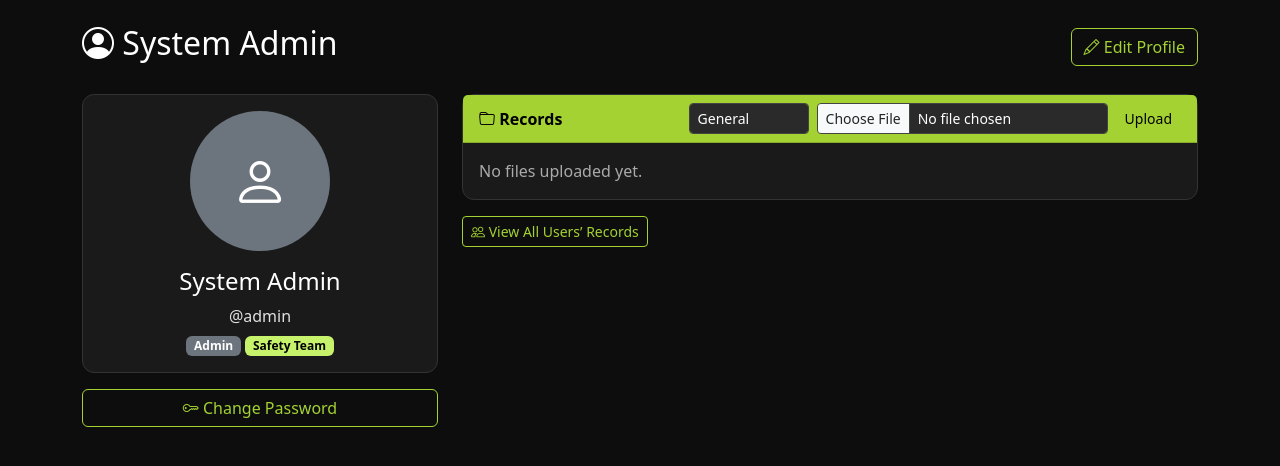
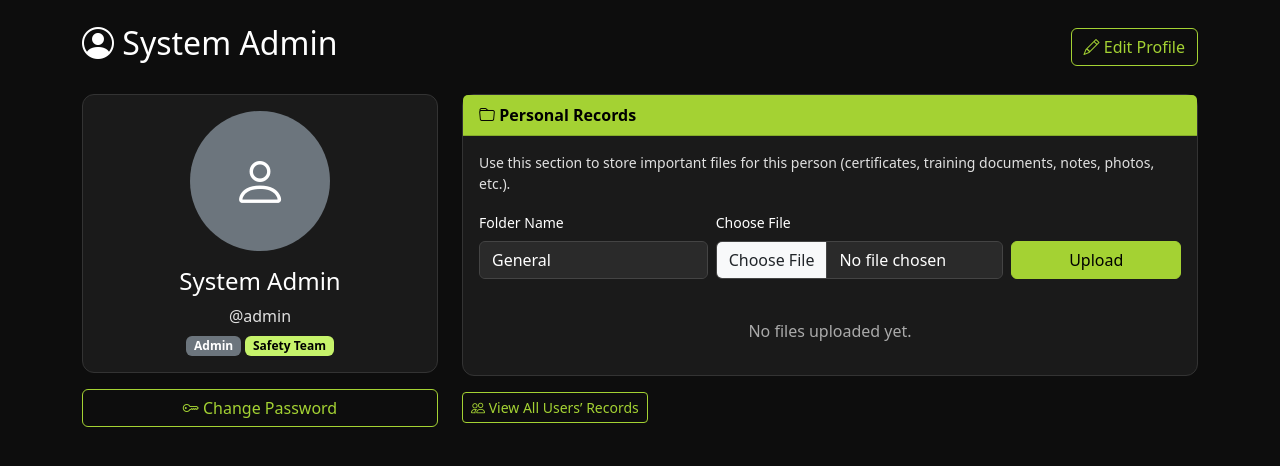
Before and after one commit to amfb98/church-safety-app, a Flask app: page /profile/1 in a window 1280 px wide. Shown: the part 62-528 px from the top of the page. Run offline with Flask 3, Linux system fonts and the light colour scheme; a user stored in the database is signed in; data that the repository does not hold is empty.

Commit message:
Refactor profile.html for better structure and UI
Updated profile page layout and improved file upload section.

```diff
--- a/templates/profile.html
+++ b/templates/profile.html
@@ -48,28 +48,45 @@
 
     <!-- Right side: Records -->
     <div class="col-md-8">
-        <div class="card">
-            <div class="card-header d-flex justify-content-between align-items-center">
-                <span><i class="bi bi-folder"></i> Records</span>
+        <div class="card mb-3">
+            <div class="card-header">
+                <i class="bi bi-folder"></i> Personal Records
+            </div>
+            <div class="card-body">
+                <p class="text-muted small mb-3">
+                    Use this section to store important files for this person (certificates, training documents, notes, photos, etc.).
+                </p>
+
                 {% if current_user.id == user.id or current_user.role == 'admin' or current_user.can_view_all_records %}
-                <form method="POST" action="{{ url_for('records_upload', user_id=user.id) }}" enctype="multipart/form-data" class="d-flex gap-2">
-                    <input type="text" name="folder" class="form-control form-control-sm" placeholder="Folder" style="width:120px;" value="General">
-                    <input type="file" name="file" class="form-control form-control-sm" required>
-                    <button type="submit" class="btn btn-sm btn-primary">Upload</button>
+                <!-- Upload form - mobile friendly -->
+                <form method="POST" action="{{ url_for('records_upload', user_id=user.id) }}" enctype="multipart/form-data" class="mb-4">
+                    <div class="row g-2">
+                        <div class="col-12 col-sm-4">
+                            <label class="form-label small">Folder Name</label>
+                            <input type="text" name="folder" class="form-control" placeholder="e.g. Training, Certs" value="General">
+                        </div>
+                        <div class="col-12 col-sm-5">
+                            <label class="form-label small">Choose File</label>
+                            <input type="file" name="file" class="form-control" required>
+                        </div>
+                        <div class="col-12 col-sm-3 d-flex align-items-end">
+                            <button type="submit" class="btn btn-primary w-100">Upload</button>
+                        </div>
+                    </div>
                 </form>
                 {% endif %}
-            </div>
-            <div class="card-body p-0">
+
+                <!-- File list -->
                 {% if files %}
                     <ul class="list-group list-group-flush">
                     {% for f in files %}
-                        <li class="list-group-item d-flex justify-content-between align-items-center">
+                        <li class="list-group-item d-flex justify-content-between align-items-center px-0">
                             <div>
-                                <a href="{{ url_for('static', filename='uploads/' + f.filename) }}" target="_blank">
+                                <a href="{{ url_for('static', filename='uploads/' + f.filename) }}" target="_blank" class="fw-semibold">
                                     {{ f.original_name or f.filename }}
                                 </a>
                                 <br>
-                                <small class="text-muted">{{ f.folder }} · {{ f.uploaded_at.strftime('%Y-%m-%d') if f.uploaded_at else '' }}</small>
+                                <small class="text-muted">{{ f.folder }} · {{ f.uploaded_at.strftime('%b %d, %Y') if f.uploaded_at else '' }}</small>
                             </div>
                             {% if current_user.id == user.id or current_user.role == 'admin' %}
                             <form method="POST" action="{{ url_for('records_delete', file_id=f.id) }}" onsubmit="return confirm('Delete this file?');">
@@ -80,17 +97,17 @@
                     {% endfor %}
                     </ul>
                 {% else %}
-                    <div class="p-3 text-muted">No files uploaded yet.</div>
+                    <div class="text-muted text-center py-3">
+                        No files uploaded yet.
+                    </div>
                 {% endif %}
             </div>
         </div>
 
         {% if current_user.role == 'admin' or current_user.can_view_all_records %}
-        <div class="mt-3">
-            <a href="{{ url_for('records') }}" class="btn btn-outline-secondary btn-sm">
-                <i class="bi bi-people"></i> View All Users’ Records
-            </a>
-        </div>
+        <a href="{{ url_for('records') }}" class="btn btn-outline-secondary btn-sm">
+            <i class="bi bi-people"></i> View All Users’ Records
+        </a>
         {% endif %}
     </div>
 </div>
```
